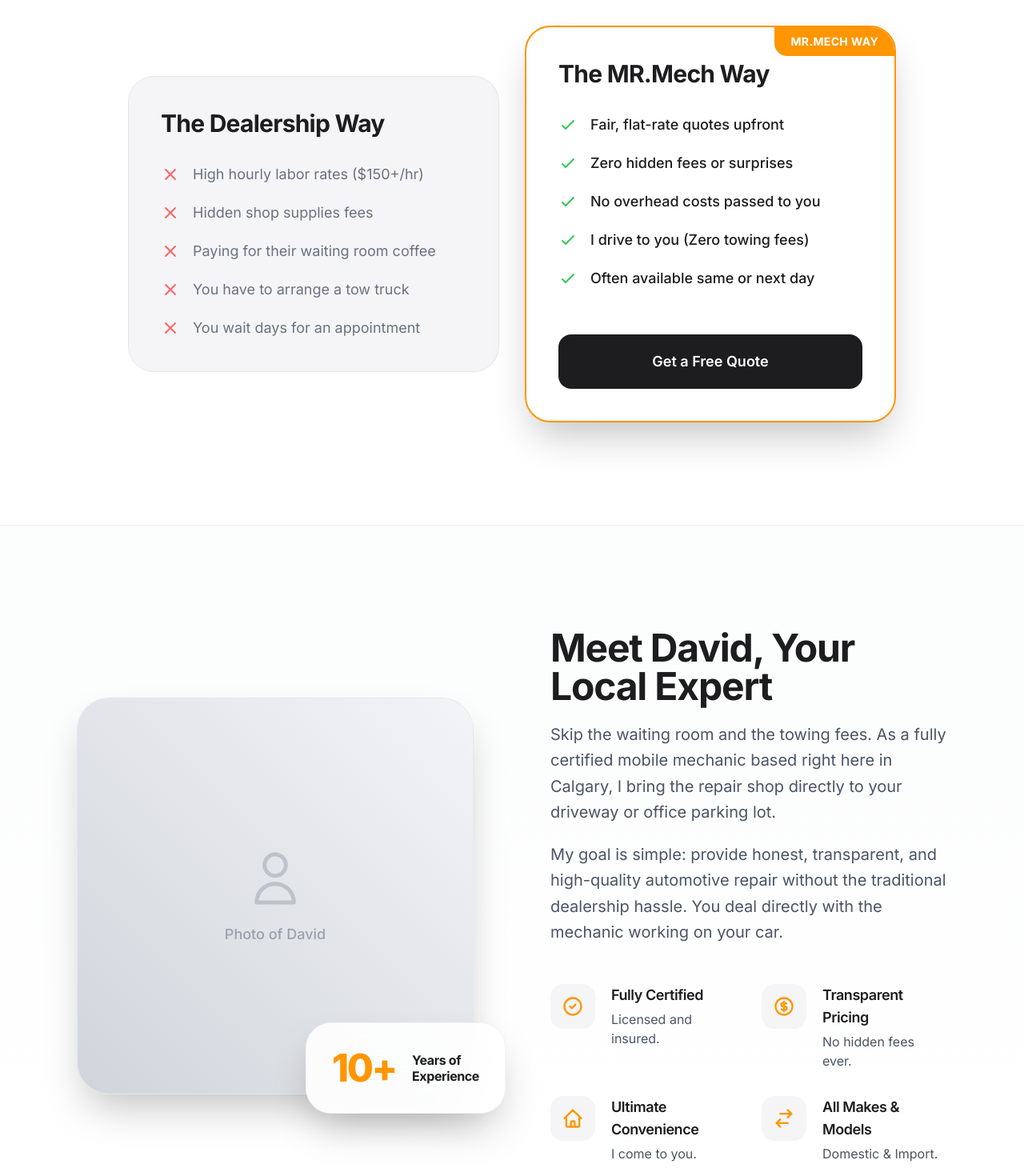
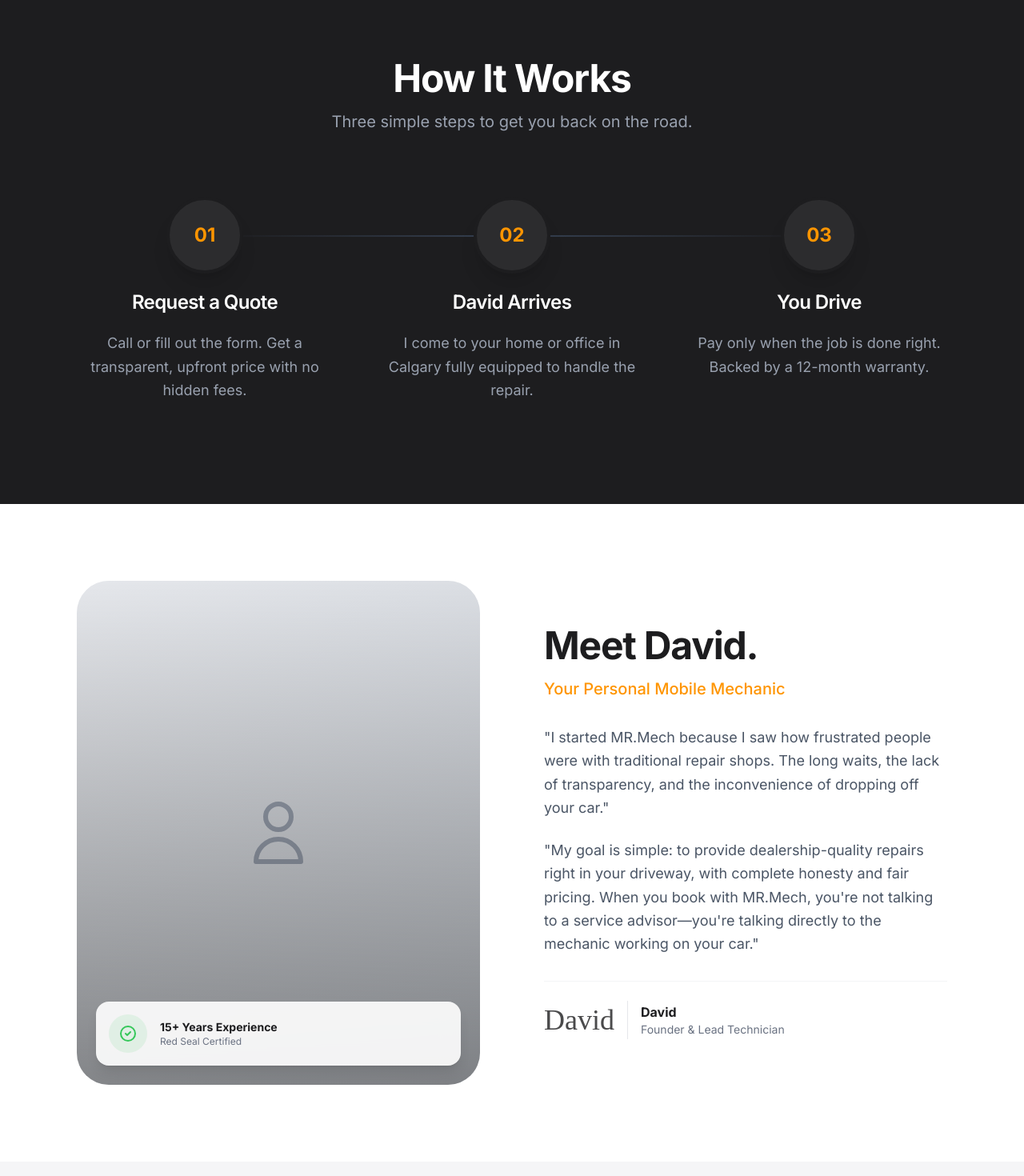
Before and after one commit to bowrand/UI--02, a Next.js app: page / in a window 1280 px wide. Shown: the part 2220-3690 px from the top of the page at 80% size. Built offline with nearby package versions, Linux system fonts and the light colour scheme.

Commit message:
feat: rearrange sections for optimal CRO and neuroscience flow (AIDA/PAS)

```diff
--- a/app/page.tsx
+++ b/app/page.tsx
@@ -182,6 +182,9 @@
           </div>
         </section>
 
+        <BrandsMarquee />
+        <ComparisonTable />
+
         {/* How It Works Section (Frictionless Process) */}
         <section className="w-full bg-[#1D1D1F] py-16 sm:py-24 lg:py-32 text-white overflow-hidden">
           <div className="max-w-6xl mx-auto px-4 sm:px-6 lg:px-8">
@@ -214,122 +217,7 @@
           </div>
         </section>
 
-        {/* Pricing Transparency Section (Anchoring & Trust) */}
-        <section className="w-full bg-white py-16 sm:py-24 lg:py-32 border-b border-gray-100">
-          <div className="max-w-5xl mx-auto px-4 sm:px-6 lg:px-8">
-            <div className="text-center space-y-5 mb-12 sm:mb-20">
-              <div className="inline-flex items-center gap-2 px-4 py-2 rounded-full bg-[#34C759]/10 text-[#34C759] font-semibold text-sm mb-2">
-                <svg className="w-4 h-4" fill="none" stroke="currentColor" viewBox="0 0 24 24"><path strokeLinecap="round" strokeLinejoin="round" strokeWidth={2} d="M12 8c-1.657 0-3 .895-3 2s1.343 2 3 2 3 .895 3 2-1.343 2-3 2m0-8c1.11 0 2.08.402 2.599 1M12 8V7m0 1v8m0 0v1m0-1c-1.11 0-2.08-.402-2.599-1M21 12a9 9 0 11-18 0 9 9 0 0118 0z" /></svg>
-                No Dealership Markup
-              </div>
-              <h2 className="text-3xl sm:text-4xl lg:text-5xl font-bold tracking-tight text-[#1D1D1F]">Honest, Upfront Pricing</h2>
-              <p className="text-lg sm:text-xl text-gray-600 max-w-2xl mx-auto leading-relaxed">Because I don't have the massive overhead of a physical shop, I pass those savings directly to you. You'll always know the exact cost before I turn a single wrench.</p>
-            </div>
-
-            <div className="grid md:grid-cols-2 gap-6 sm:gap-8 items-center">
-              <div className="bg-[#F5F5F7] p-8 sm:p-10 rounded-[2rem] border border-gray-200 space-y-8">
-                <h3 className="text-2xl sm:text-3xl font-bold tracking-tight text-[#1D1D1F]">The Dealership Way</h3>
-                <ul className="space-y-5">
-                  {[
-                    "High hourly labor rates ($150+/hr)",
-                    "Hidden shop supplies fees",
-                    "Paying for their waiting room coffee",
-                    "You have to arrange a tow truck",
-                    "You wait days for an appointment"
-                  ].map((item, i) => (
-                    <li key={i} className="flex items-start gap-4 text-gray-500 text-base sm:text-lg">
-                      <svg className="w-6 h-6 text-red-400 shrink-0 mt-0.5" fill="none" stroke="currentColor" viewBox="0 0 24 24"><path strokeLinecap="round" strokeLinejoin="round" strokeWidth={2} d="M6 18L18 6M6 6l12 12" /></svg>
-                      {item}
-                    </li>
-                  ))}
-                </ul>
-              </div>
-
-              <div className="bg-white p-8 sm:p-10 rounded-[2rem] border-2 border-[#FF9500] shadow-2xl space-y-8 relative overflow-hidden">
-                <div className="absolute top-0 right-0 bg-[#FF9500] text-white text-xs sm:text-sm font-bold px-5 py-2 rounded-bl-2xl tracking-wide">MR.MECH WAY</div>
-                <h3 className="text-2xl sm:text-3xl font-bold tracking-tight text-[#1D1D1F]">The MR.Mech Way</h3>
-                <ul className="space-y-5">
-                  {[
-                    "Fair, flat-rate quotes upfront",
-                    "Zero hidden fees or surprises",
-                    "No overhead costs passed to you",
-                    "I drive to you (Zero towing fees)",
-                    "Often available same or next day"
-                  ].map((item, i) => (
-                    <li key={i} className="flex items-start gap-4 text-[#1D1D1F] font-medium text-base sm:text-lg">
-                      <svg className="w-6 h-6 text-[#34C759] shrink-0 mt-0.5" fill="none" stroke="currentColor" viewBox="0 0 24 24"><path strokeLinecap="round" strokeLinejoin="round" strokeWidth={2} d="M5 13l4 4L19 7" /></svg>
-                      {item}
-                    </li>
-                  ))}
-                </ul>
-                <div className="pt-6">
-                  <a href="#callback-form" className="block w-full py-4 sm:py-5 text-center text-lg font-semibold text-white bg-[#1D1D1F] rounded-2xl hover:bg-black transition-colors min-h-[56px]">
-                    Get a Free Quote
-                  </a>
-                </div>
-              </div>
-            </div>
-          </div>
-        </section>
-
-        {/* About / Why Choose Us */}
-        <section className="relative w-full bg-white py-16 sm:py-24 lg:py-32 border-y border-gray-100 overflow-hidden">
-          {/* Subtle Background Accent */}
-          <div className="absolute top-0 left-0 w-full h-full bg-gradient-to-b from-gray-50/50 to-transparent pointer-events-none"></div>
-
-          <div className="relative max-w-6xl mx-auto px-4 sm:px-6 lg:px-8 z-10">
-            <div className="flex flex-col lg:flex-row items-center gap-12 sm:gap-16 lg:gap-24">
-              {/* Image/Video Placeholder */}
-              <div className="w-full lg:w-1/2 relative">
-                <div className="aspect-square sm:aspect-[4/3] lg:aspect-square bg-gray-100 rounded-[2.5rem] overflow-hidden relative shadow-2xl border border-gray-200">
-                  <div className="absolute inset-0 bg-gradient-to-tr from-gray-300 to-gray-100 flex flex-col items-center justify-center text-gray-400">
-                    <svg className="w-20 h-20 mb-4 opacity-50" fill="none" stroke="currentColor" viewBox="0 0 24 24"><path strokeLinecap="round" strokeLinejoin="round" strokeWidth={1.5} d="M16 7a4 4 0 11-8 0 4 4 0 018 0zM12 14a7 7 0 00-7 7h14a7 7 0 00-7-7z" /></svg>
-                    <span className="font-medium text-lg">Photo of David</span>
-                  </div>
-                </div>
-                {/* Floating Experience Badge */}
-                <div className="absolute -bottom-6 -right-4 sm:-right-10 bg-white/90 backdrop-blur-xl p-6 sm:p-8 rounded-[2rem] shadow-2xl border border-gray-100 flex items-center gap-4 sm:gap-5 animate-float" style={{ animationDelay: '1s' }}>
-                  <div className="text-4xl sm:text-5xl font-extrabold text-[#FF9500] tracking-tighter">10+</div>
-                  <div className="text-sm sm:text-base font-bold text-[#1D1D1F] leading-tight tracking-tight">Years of<br/>Experience</div>
-                </div>
-              </div>
-
-              {/* Content */}
-              <div className="w-full lg:w-1/2 space-y-10 sm:space-y-12 mt-12 lg:mt-0">
-                <div className="space-y-5">
-                  <h2 className="text-3xl sm:text-4xl lg:text-5xl font-bold tracking-tight text-[#1D1D1F]">Meet David, Your Local Expert</h2>
-                  <p className="text-lg sm:text-xl text-gray-600 leading-relaxed">
-                    Skip the waiting room and the towing fees. As a fully certified mobile mechanic based right here in Calgary, I bring the repair shop directly to your driveway or office parking lot.
-                  </p>
-                  <p className="text-lg sm:text-xl text-gray-600 leading-relaxed">
-                    My goal is simple: provide honest, transparent, and high-quality automotive repair without the traditional dealership hassle. You deal directly with the mechanic working on your car.
-                  </p>
-                </div>
-
-                <div className="grid sm:grid-cols-2 gap-6 sm:gap-8">
-                  {[
-                    { title: "Fully Certified", desc: "Licensed and insured.", icon: "M9 12l2 2 4-4m6 2a9 9 0 11-18 0 9 9 0 0118 0z" },
-                    { title: "Transparent Pricing", desc: "No hidden fees ever.", icon: "M12 8c-1.657 0-3 .895-3 2s1.343 2 3 2 3 .895 3 2-1.343 2-3 2m0-8c1.11 0 2.08.402 2.599 1M12 8V7m0 1v8m0 0v1m0-1c-1.11 0-2.08-.402-2.599-1M21 12a9 9 0 11-18 0 9 9 0 0118 0z" },
-                    { title: "Ultimate Convenience", desc: "I come to you.", icon: "M3 12l2-2m0 0l7-7 7 7M5 10v10a1 1 0 001 1h3m10-11l2 2m-2-2v10a1 1 0 01-1 1h-3m-6 0a1 1 0 001-1v-4a1 1 0 011-1h2a1 1 0 011 1v4a1 1 0 001 1m-6 0h6" },
-                    { title: "All Makes & Models", desc: "Domestic & Import.", icon: "M8 7h12m0 0l-4-4m4 4l-4 4m0 6H4m0 0l4 4m-4-4l4-4" }
-                  ].map((feature, i) => (
-                    <div key={i} className="flex items-start gap-4 sm:gap-5">
-                      <div className="w-12 h-12 sm:w-14 sm:h-14 shrink-0 rounded-2xl bg-[#F5F5F7] flex items-center justify-center text-[#FF9500]">
-                        <svg className="w-6 h-6 sm:w-7 sm:h-7" fill="none" stroke="currentColor" viewBox="0 0 24 24">
-                          <path strokeLinecap="round" strokeLinejoin="round" strokeWidth={2} d={feature.icon} />
-                        </svg>
-                      </div>
-                      <div>
-                        <h3 className="font-semibold text-lg tracking-tight text-[#1D1D1F]">{feature.title}</h3>
-                        <p className="text-sm sm:text-base text-gray-600 mt-1">{feature.desc}</p>
-                      </div>
-                    </div>
-                  ))}
-                </div>
-              </div>
-            </div>
-          </div>
-        </section>
+        <FounderSection />
 
         {/* Guarantees & Certifications (Authority Bias) */}
         <section className="relative w-full bg-[#F5F5F7] py-16 sm:py-24 lg:py-32 border-b border-gray-200 overflow-hidden">
@@ -377,9 +265,6 @@
                 </div>
               ))}
             </div>
-
-            {/* Trust Logos (Bandwagon/Authority) */}
-            <BrandsMarquee />
           </div>
         </section>
 
@@ -488,6 +373,8 @@
             ))}
           </div>
         </section>
+
+        <FAQAccordion />
 
         {/* Final CTA Section (Scarcity & Urgency) */}
         <section className="w-full max-w-5xl mx-auto px-4 sm:px-6 lg:px-8 py-16 sm:py-24 lg:py-32">
@@ -629,10 +516,6 @@
             </div>
           </div>
         </section>
-
-        <FounderSection />
-        <ComparisonTable />
-        <FAQAccordion />
       </main>
 
       {/* Footer */}
```
